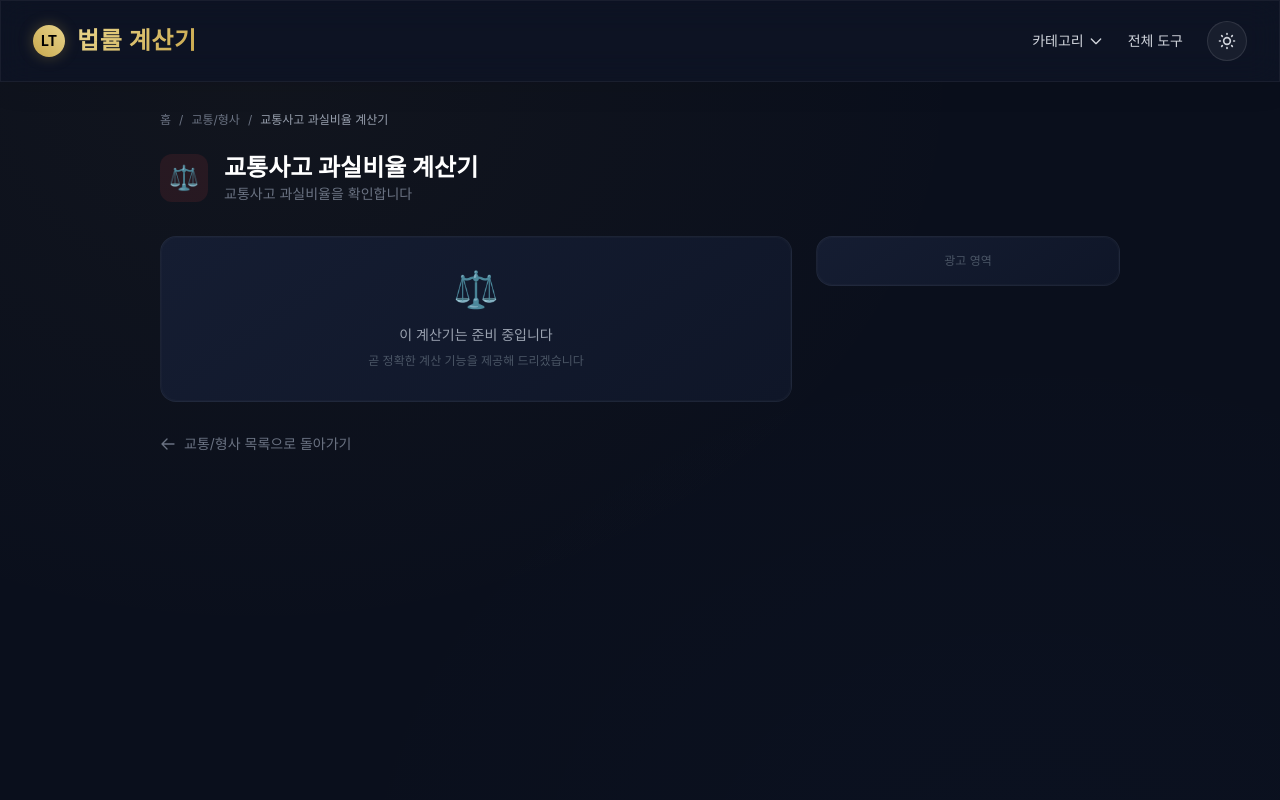
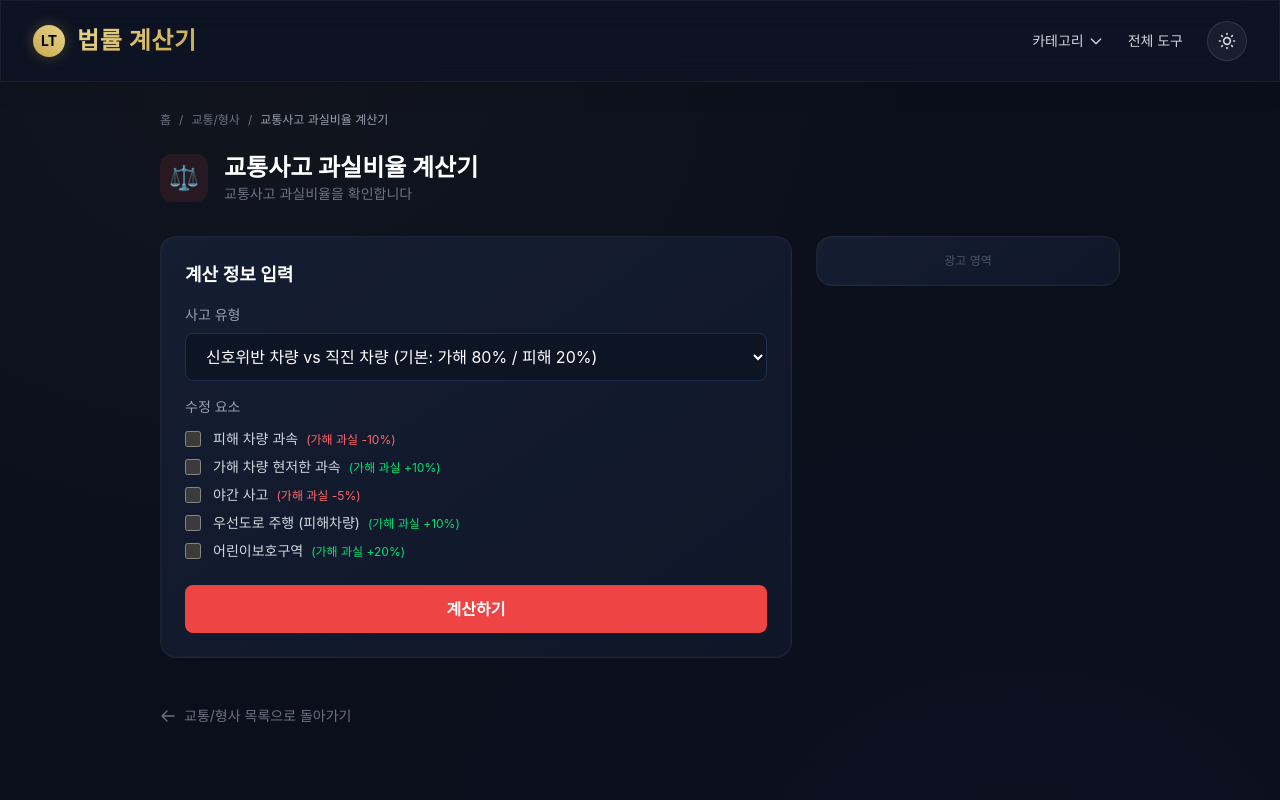
Before and after one commit to SublimerNJ/law-calc, a Next.js app: page /tools/traffic/fault-ratio in a window 1280 px wide. Shown: the top 800 px of the page. Built offline with nearby package versions, Linux system fonts and the light colour scheme; a web font is replaced by a local one.

Commit message:
feat(07-01): add fault ratio calculator
- 8 accident types with base fault ratios
- 5 modifier checkboxes with percentage adjustments
- Visual bar graph for fault distribution

```diff
--- /dev/null
+++ b/src/app/tools/traffic/fault-ratio/page.tsx
@@ -0,0 +1,206 @@
+'use client';
+
+import { useState } from 'react';
+import CalculatorLayout from '@/components/ui/CalculatorLayout';
+import { TOOLS, CATEGORIES } from '@/lib/tools-data';
+
+const tool = TOOLS.find(t => t.id === 'fault-ratio')!;
+const category = CATEGORIES.find(c => c.id === 'traffic')!;
+
+interface AccidentType {
+  id: number;
+  label: string;
+  offenderFault: number;
+  victimFault: number;
+}
+
+const ACCIDENT_TYPES: AccidentType[] = [
+  { id: 1, label: '신호위반 차량 vs 직진 차량', offenderFault: 80, victimFault: 20 },
+  { id: 2, label: '직진 vs 좌회전', offenderFault: 70, victimFault: 30 },
+  { id: 3, label: '직진 vs 우회전', offenderFault: 60, victimFault: 40 },
+  { id: 4, label: '후진 차량 vs 직진 차량', offenderFault: 90, victimFault: 10 },
+  { id: 5, label: '앞차 추돌', offenderFault: 100, victimFault: 0 },
+  { id: 6, label: '차선 변경 vs 직진', offenderFault: 70, victimFault: 30 },
+  { id: 7, label: '교차로 동방향 직진 vs 직진', offenderFault: 50, victimFault: 50 },
+  { id: 8, label: '보행자 횡단 중 충돌', offenderFault: 90, victimFault: 10 },
+];
+
+interface Modifier {
+  id: string;
+  label: string;
+  delta: number; // positive = offender fault increases (victim favorable)
+}
+
+const MODIFIERS: Modifier[] = [
+  { id: 'victim-speeding', label: '피해 차량 과속', delta: -10 },
+  { id: 'offender-speeding', label: '가해 차량 현저한 과속', delta: 10 },
+  { id: 'night', label: '야간 사고', delta: -5 },
+  { id: 'priority-road', label: '우선도로 주행 (피해차량)', delta: 10 },
+  { id: 'school-zone', label: '어린이보호구역', delta: 20 },
+];
+
+function formatNumber(n: number): string {
+  return n.toLocaleString('ko-KR');
+}
+
+interface FaultResult {
+  accidentType: AccidentType;
+  baseOffender: number;
+  baseVictim: number;
+  adjustedOffender: number;
+  adjustedVictim: number;
+  appliedModifiers: Modifier[];
+}
+
+export default function FaultRatioPage() {
+  const [selectedType, setSelectedType] = useState(1);
+  const [activeModifiers, setActiveModifiers] = useState<Set<string>>(new Set());
+  const [result, setResult] = useState<FaultResult | null>(null);
+
+  const toggleModifier = (id: string) => {
+    setActiveModifiers(prev => {
+      const next = new Set(prev);
+      if (next.has(id)) next.delete(id);
+      else next.add(id);
+      return next;
+    });
+  };
+
+  const handleCalculate = () => {
+    const accidentType = ACCIDENT_TYPES.find(a => a.id === selectedType)!;
+    const appliedModifiers = MODIFIERS.filter(m => activeModifiers.has(m.id));
+    const totalDelta = appliedModifiers.reduce((sum, m) => sum + m.delta, 0);
+
+    const adjustedOffender = Math.min(100, Math.max(0, accidentType.offenderFault + totalDelta));
+    const adjustedVictim = 100 - adjustedOffender;
+
+    setResult({
+      accidentType,
+      baseOffender: accidentType.offenderFault,
+      baseVictim: accidentType.victimFault,
+      adjustedOffender,
+      adjustedVictim,
+      appliedModifiers,
+    });
+  };
+
+  return (
+    <CalculatorLayout tool={tool} category={category}>
+      <div className="premium-card p-6 mb-4">
+        <h2 className="text-lg font-semibold text-white mb-4">계산 정보 입력</h2>
+
+        <div className="mb-4">
+          <label className="block text-sm text-gray-400 mb-2">사고 유형</label>
+          <select
+            value={selectedType}
+            onChange={(e) => setSelectedType(parseInt(e.target.value, 10))}
+            className="w-full bg-[#0d1424] border border-[#1e2d4a] rounded-lg px-4 py-3 text-white focus:border-[#ef4444] focus:outline-none"
+          >
+            {ACCIDENT_TYPES.map(type => (
+              <option key={type.id} value={type.id}>
+                {type.label} (기본: 가해 {type.offenderFault}% / 피해 {type.victimFault}%)
+              </option>
+            ))}
+          </select>
+        </div>
+
+        <div className="mb-6">
+          <label className="block text-sm text-gray-400 mb-3">수정 요소</label>
+          <div className="space-y-2">
+            {MODIFIERS.map(mod => (
+              <label key={mod.id} className="flex items-center gap-3 cursor-pointer">
+                <input
+                  type="checkbox"
+                  checked={activeModifiers.has(mod.id)}
+                  onChange={() => toggleModifier(mod.id)}
+                  className="accent-[#ef4444] w-4 h-4"
+                />
+                <span className="text-sm text-gray-300">
+                  {mod.label}
+                  <span className={`ml-2 text-xs ${mod.delta > 0 ? 'text-green-400' : 'text-red-400'}`}>
+                    (가해 과실 {mod.delta > 0 ? '+' : ''}{mod.delta}%)
+                  </span>
+                </span>
+              </label>
+            ))}
+          </div>
+        </div>
+
+        <button
+          onClick={handleCalculate}
+          className="w-full py-3 rounded-lg font-semibold text-white transition-opacity hover:opacity-90"
+          style={{ backgroundColor: category.color }}
+        >
+          계산하기
+        </button>
+      </div>
+
+      {result !== null && (
+        <div className="premium-card p-6">
+          <h2 className="text-lg font-semibold text-white mb-4">과실비율 결과</h2>
+
+          <div className="mb-6">
+            <p className="text-sm text-gray-400 mb-2">사고 유형: {result.accidentType.label}</p>
+
+            {/* Bar visualization */}
+            <div className="flex rounded-lg overflow-hidden h-12 mb-4">
+              <div
+                className="flex items-center justify-center text-white font-bold text-sm transition-all"
+                style={{
+                  width: `${result.adjustedOffender}%`,
+                  backgroundColor: '#ef4444',
+                  minWidth: result.adjustedOffender > 0 ? '40px' : '0',
+                }}
+              >
+                {result.adjustedOffender > 5 ? `${result.adjustedOffender}%` : ''}
+              </div>
+              <div
+                className="flex items-center justify-center text-white font-bold text-sm transition-all"
+                style={{
+                  width: `${result.adjustedVictim}%`,
+                  backgroundColor: '#3b82f6',
+                  minWidth: result.adjustedVictim > 0 ? '40px' : '0',
+                }}
+              >
+                {result.adjustedVictim > 5 ? `${result.adjustedVictim}%` : ''}
+              </div>
+            </div>
+            <div className="flex justify-between text-sm">
+              <span className="text-red-400">가해차량 {result.adjustedOffender}%</span>
+              <span className="text-blue-400">피해차량 {result.adjustedVictim}%</span>
+            </div>
+          </div>
+
+          <div className="space-y-3 mb-4">
+            <div className="flex justify-between">
+              <span className="text-sm text-gray-400">기본 과실 (가해/피해)</span>
+              <span className="text-white">{result.baseOffender}% / {result.baseVictim}%</span>
+            </div>
+            {result.appliedModifiers.length > 0 && (
+              <div>
+                <p className="text-sm text-gray-400 mb-1">적용된 수정 요소:</p>
+                {result.appliedModifiers.map(m => (
+                  <p key={m.id} className="text-sm text-gray-300 ml-2">
+                    - {m.label} ({m.delta > 0 ? '+' : ''}{m.delta}%)
+                  </p>
+                ))}
+              </div>
+            )}
+            <div className="flex justify-between border-t border-[#1e2d4a] pt-3">
+              <span className="text-sm text-gray-400">최종 과실비율 (가해/피해)</span>
+              <span className="font-bold" style={{ color: category.color }}>
+                {result.adjustedOffender}% / {result.adjustedVictim}%
+              </span>
+            </div>
+          </div>
+
+          <div className="mt-4 pt-4 border-t border-[#1e2d4a]">
+            <p className="text-xs text-gray-500">
+              법적 근거: 교통사고 과실비율 인정기준 (금융감독원/법원)
+            </p>
+          </div>
+        </div>
+      )}
+    </CalculatorLayout>
+  );
+}
```
